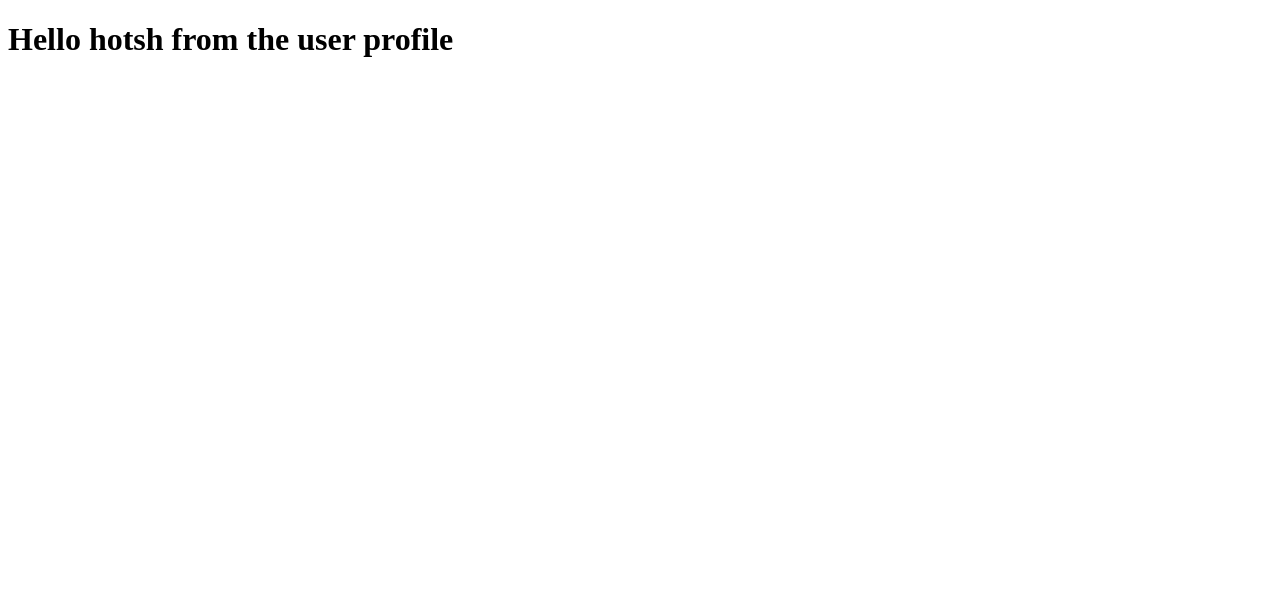
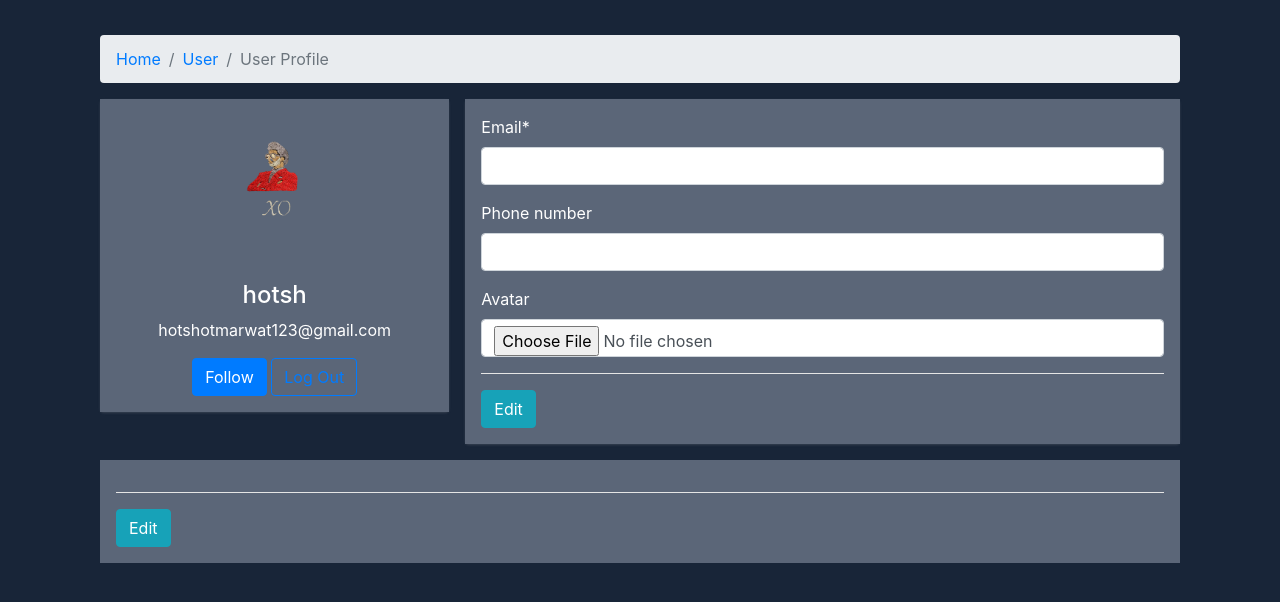
Before and after one commit to m4hassan/sketchimggen, a Django app: template templates/userprofile/profile.html in a window 1280 px wide. Shown: the top 602 px of the page. Run offline with Django 3.2, Linux system fonts and the light colour scheme; the template is opened without the code that fills it: values that come from a table or form of the project are taken from there, others are empty; a user stored in the database is signed in; data comes from the database, SQL or seed files in the repository; some libraries are stand-ins or nearby versions.

Commit message:
modified:   core/__pycache__/firebase.cpython-312.pyc 	modified:   core/__pycache__/stablediffusionApi.cpython-312.pyc 	modified:   core/__pycache__/views.cpython-312.pyc 	modified:   db.sqlite3 	modified:   django_project/__pycache__/urls.cpython-312.pyc 	new file:   static/userprofile/style.css 	modified:   templates/core/stablediffusion.html 	modified:   templates/userprofile/profile.html 	modified:   user_management/__pycache__/admin.cpython-312.pyc 	new file:   user_management/__pycache__/forms.cpython-312.pyc 	modified:   user_management/__pycache__/models.cpython-312.pyc 	modified:   user_management/__pycache__/urls.cpython-312.pyc 	modified:   user_management/__pycache__/views.cpython-312.pyc 	modified:   user_management/admin.py 	new file:   user_management/forms.py 	new file:   user_management/migrations/0004_remove_userprofile_first_name_and_more.py 	modified:   user_management/migrations/__pycache__/0001_initial.cpython-312.pyc 	modified:   user_management/migrations/__pycache__/0002_userprofile_first_name_userprofile_last_name.cpython-312.pyc 	modified:   user_management/migrations/__pycache__/0003_alter_userprofile_avatar.cpython-312.pyc 	new file:   user_management/migrations/__pycache__/0004_remove_userprofile_first_name_and_more.cpython-312.pyc 	modified:   user_management/migrations/__pycache__/__init__.cpython-312.pyc 	modified:   user_management/models.py 	modified:   user_management/urls.py 	modified:   user_management/views.py

```diff
--- /dev/null
+++ b/static/userprofile/style.css
@@ -0,0 +1,59 @@
+body{
+    margin-top:20px;
+    /* color: #1a202c; */
+    color: white;
+    text-align: left;
+    /* background-color: #e2e8f0;  */
+    background-color: black;
+}
+.main-body {
+    padding: 15px;
+}
+.card {
+    box-shadow: 0 1px 3px 0 rgba(230, 230, 230, 0.1), 0 1px 2px 0 rgba(242, 242, 242, 0.06);
+}
+
+.card {
+    position: relative;
+    display: flex;
+    flex-direction: column;
+    min-width: 0;
+    word-wrap: break-word;
+    background-color: #fff;
+    background-clip: border-box;
+    border: 0 solid rgba(0,0,0,.125);
+    border-radius: .25rem;
+}
+
+.card-body {
+    flex: 1 1 auto;
+    min-height: 1px;
+    padding: 1rem;
+    background: #5b6678;;
+}
+
+.gutters-sm {
+    margin-right: -8px;
+    margin-left: -8px;
+}
+
+.gutters-sm>.col, .gutters-sm>[class*=col-] {
+    padding-right: 8px;
+    padding-left: 8px;
+}
+.mb-3, .my-3 {
+    margin-bottom: 1rem!important;
+}
+
+.bg-gray-300 {
+    color: #e2e8f0;
+}
+.h-100 {
+    height: 100%!important;
+}
+.shadow-none {
+    box-shadow: none!important;
+}
+
+
+/* Gallery css */
--- a/templates/core/stablediffusion.html
+++ b/templates/core/stablediffusion.html
@@ -24,7 +24,7 @@
                     <h1 class="text-lg font-bold"> sketch-synth | by mashud-ul-hassan </h1>
                     <button class="bg-blue-500 hover:bg-blue-600 text-white font-bold py-1 px-4 rounded">
                         {% if user.is_authenticated %}
-                        Hello, {{ user.username }}!
+                        <a href="{% url 'profile-view' user.id %}">Hello, {{ user.username }}!</a>
                         {% endif %}
                     </button>
                     <!-- <button class="bg-blue-500 hover:bg-blue-600 text-white font-bold py-1 px-4 rounded"> beta </button> -->
--- a/templates/userprofile/profile.html
+++ b/templates/userprofile/profile.html
@@ -1,14 +1,97 @@
 <!DOCTYPE html>
 {% load static %}
+{% load crispy_forms_tags %}
 <html lang="en">
+
 <head>
     <meta charset="UTF-8">
     <meta name="viewport" content="width=device-width, initial-scale=1.0">
+    <link rel="stylesheet" href="https://cdn.jsdelivr.net/npm/bootstrap@4.4.1/dist/css/bootstrap.min.css"
+        integrity="sha384-Vkoo8x4CGsO3+Hhxv8T/Q5PaXtkKtu6ug5TOeNV6gBiFeWPGFN9MuhOf23Q9Ifjh" crossorigin="anonymous">
+    <link rel="stylesheet" type="text/css" href="{% static 'userprofile/style.css' %}">
     <title>Profile</title>
 </head>
-<body>
-    <h1>Hello {{ user.username }} from the user profile</h1>
-    <h1>{{ user.email }}</h1>
-    <h1>{{ user.i }}</h1>
+
+<body style="background-color:#182538">
+    <div class="container">
+        <div class="main-body">
+
+            <!-- Breadcrumb -->
+            <nav aria-label="breadcrumb" class="main-breadcrumb">
+                <ol class="breadcrumb">
+                    <li class="breadcrumb-item"><a href="{% url 'sdIndex' %}">Home</a></li>
+                    <li class="breadcrumb-item"><a href="javascript:void(0)">User</a></li>
+                    <li class="breadcrumb-item active" aria-current="page">User Profile</li>
+                </ol>
+            </nav>
+            <!-- /Breadcrumb -->
+
+            <div class="row gutters-sm justify-content-around">
+                <div class="col-md-4 mb-3">
+                    <div class="card">
+                        <div class="card-body">
+                            <div class="d-flex flex-column align-items-center text-center">
+
+                                {% if user.profile.avatar %}
+                                <img src="{{ user.profile.avatar.url }}" alt="Admin" class="rounded-circle" width="150">
+                                {% else %}
+                                <img src="https://bootdey.com/img/Content/avatar/avatar7.png" alt="admin"
+                                    class="rounded-circle" width="150">
+                                {% endif %}
+                                <div class="mt-3" style="text-decoration: whitesmoke">
+                                    <h4>{{ user.username}}</h4>
+                                    <p class="text-gray-100 mb-1">{{ user.profile.email }}</p>
+                                    <p class="text-gray-100 font-size-sm">{{ user.profile.phone_number }}</p>
+                                    <button class="btn btn-primary">Follow</button>
+                                    <button class="btn btn-outline-primary"><a href="{% url 'account_logout' %}">Log Out</a></button>
+                                </div>
+                            </div>
+                        </div>
+                    </div>
+                </div>
+
+                <div class="col-md-8">
+                    <div class="card mb-3">
+                        <div class="card-body">
+                            <form action="" method="post">
+                                {{ updateform|crispy}}
+                            </form>
+                            <hr color="white">
+                            <div class="row">
+                                <div class="col-sm-12">
+                                    <a class="btn btn-info " target="__blank"
+                                        href="https://www.bootdey.com/snippets/view/profile-edit-data-and-skills">Edit</a>
+                                </div>
+                            </div>
+                        </div>
+                    </div>
+                </div>
+            </div>
+
+            <div class="card-body">
+
+                <!-- Gallery code -->
+                <div class="container">
+                    <div class="row row-cols-3">
+                        {% for image in images_list %}
+                            <div class="col"> <img src="{{ image.output_img }}" class="rounded-square"
+                                width="150"></div>
+                        {% endfor %}
+                    </div>
+                </div>
+
+                <hr color="white">
+                <div class="row">
+                    <div class="col-sm-12">
+                        <a class="btn btn-info " target="__blank"
+                            href="https://www.bootdey.com/snippets/view/profile-edit-data-and-skills">Edit</a>
+                    </div>
+                </div>
+            </div>
+
+        </div>
+    </div>
+
 </body>
+
 </html>
--- a/user_management/admin.py
+++ b/user_management/admin.py
@@ -1,8 +1,9 @@
 from django.contrib import admin
 from django.contrib.auth.models import User
-from .models import UserProfile
+from .models import UserProfile, GenerationDetails
 # Register your models here.
 
 admin.site.unregister(User)
 admin.site.register(User)
 admin.site.register(UserProfile)
+admin.site.register(GenerationDetails)
--- /dev/null
+++ b/user_management/forms.py
@@ -0,0 +1,7 @@
+from django import forms
+from .models import UserProfile
+
+class UserProfileUpdateForm(forms.ModelForm):
+    class Meta:
+        model = UserProfile
+        fields = ('email', 'phone_number', 'avatar')
--- a/user_management/models.py
+++ b/user_management/models.py
@@ -5,11 +5,11 @@ from PIL import Image
 
 class UserProfile(models.Model):
     user = models.OneToOneField(User, on_delete=models.CASCADE, related_name='profile')
-    first_name = models.CharField(max_length=60, blank=True)
-    last_name = models.CharField(max_length=60, blank=True)
+    # first_name = models.CharField(max_length=60, blank=True)
+    # last_name = models.CharField(max_length=60, blank=True)
     email = models.EmailField(max_length=254, blank=False, null=False, unique=True)
     phone_number = models.CharField(max_length=15, blank=True, null=False)
-    avatar = models.ImageField(upload_to='avatars', default="download.png", blank=True, null=True)
+    avatar = models.ImageField(upload_to='avatars', default="avatars/download.png", blank=True, null=True)
 
     def __str__(self):
         return f"{self.user.username}'s Profile"
@@ -25,3 +25,10 @@ class UserProfile(models.Model):
         #     img.thumbnail(output_size)
         #     # overwrite the larger image
         #     img.save(self.avatar.path)
+
+class GenerationDetails(models.Model):
+    user = models.ForeignKey(User, on_delete=models.CASCADE)
+    input_img = models.URLField()
+    response_json = models.JSONField()
+    output_img = models.URLField()
+    generated_at = models.DateTimeField(auto_now_add=True)
--- a/user_management/urls.py
+++ b/user_management/urls.py
@@ -3,5 +3,5 @@ from . import views
 
 urlpatterns = [
   path("", include('allauth.urls') , name="allauth-urls"),
-  path("profile/<username>/", views.profile_view, name="profile-view")
+  path("profile/<int:id>/", views.profile_view, name="profile-view")
 ]
```
Also changed, not shown: user_management/views.py (+16 -5 lines), db.sqlite3, user_management/migrations/0004_remove_userprofile_first_name_and_more.py (added).
